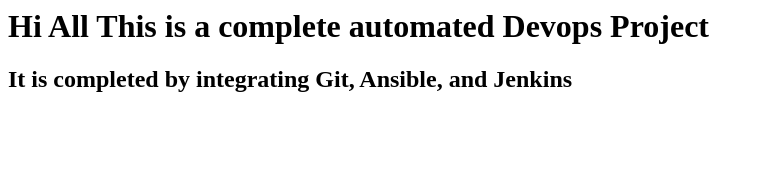
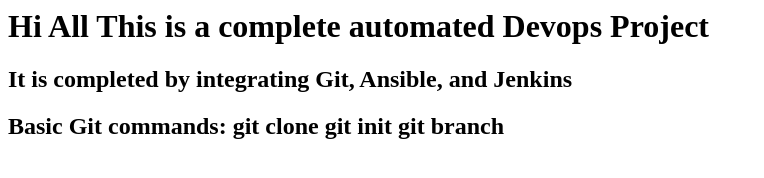
Before and after one commit to learngit1410810/demo-project, a plain HTML site: page index.html in a window 1280 px wide. Shown: the whole page, without its empty margins (0-764 px from the left). Drawn offline with Linux system fonts and the light colour scheme.

Commit message:
added basic git commands

```diff
--- a/index.html
+++ b/index.html
@@ -3,3 +3,7 @@
 	This is a complete automated Devops Project <h1>
 
 <h2> It is completed by integrating Git, Ansible, and Jenkins <h2>
+
+Basic Git commands: git clone
+git init
+git branch
```
